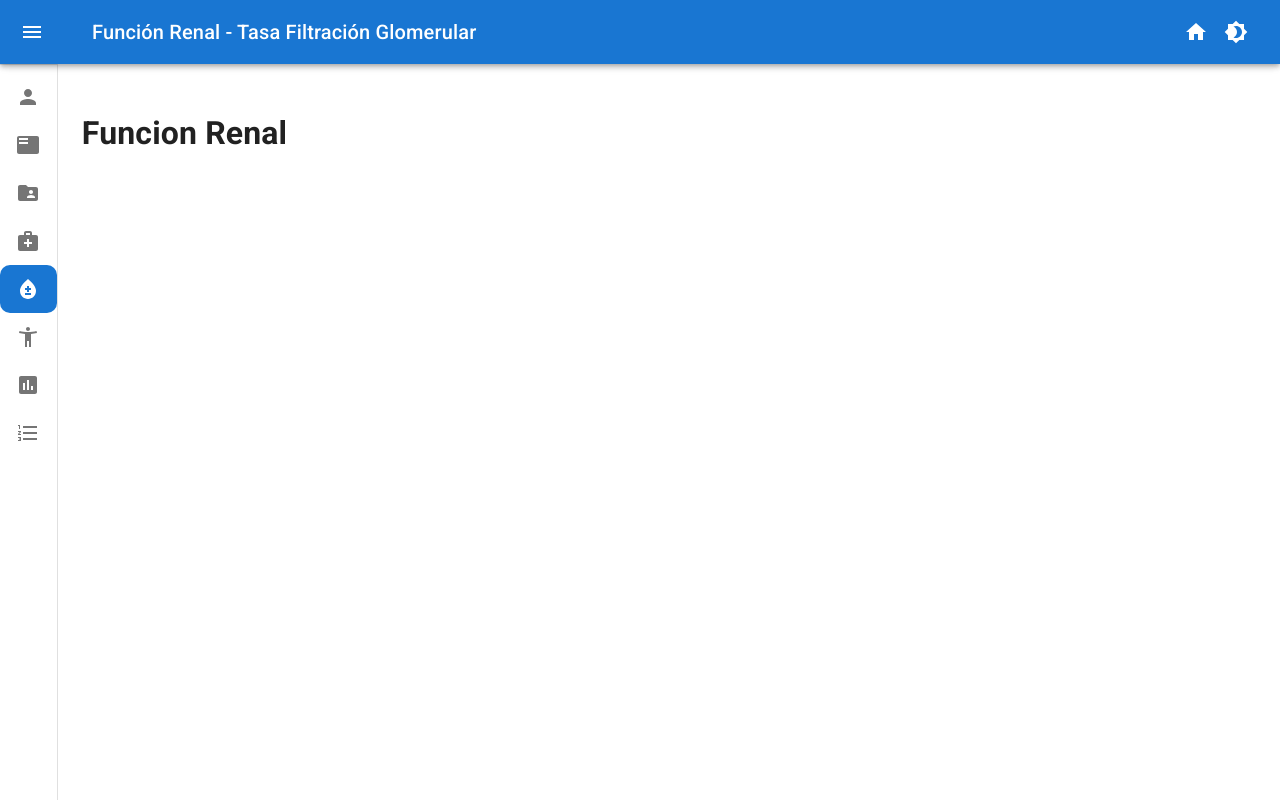
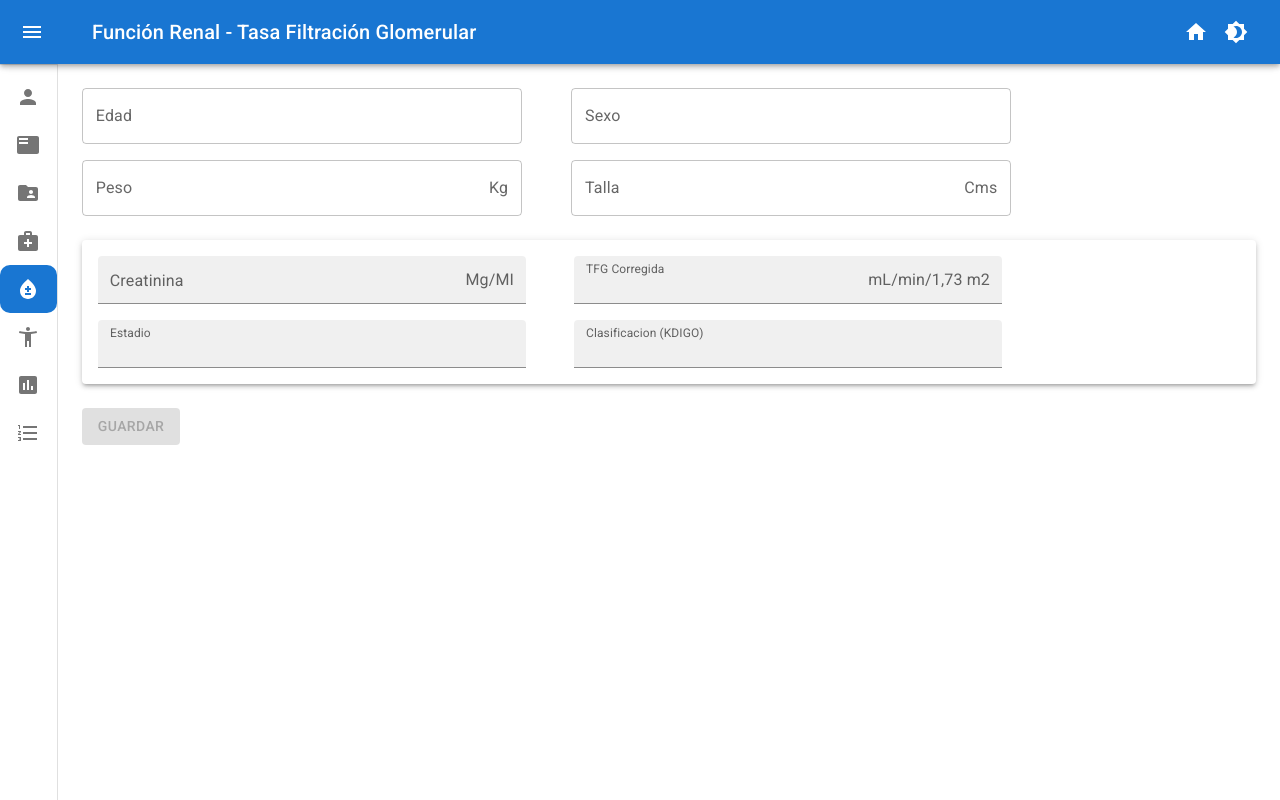
Before and after one commit to jairayafranco/medic-app-next, a Next.js app: page /panel/funcion-renal in a window 1280 px wide. Built offline with nearby package versions, Linux system fonts and the light colour scheme.

Commit message:
Agregado funcion renal

```diff
--- a/helpers/helpers.js
+++ b/helpers/helpers.js
@@ -1,5 +1,5 @@
 import axios from "axios";
-const validFields = ["datosBasicos", "anamnesis", "antecedentes", "signosVitales"];
+const validFields = ["datosBasicos", "anamnesis", "antecedentes", "signosVitales", "funcionRenal"];
 
 export const saveSessionStorageData = (field, data) => {
     const storage = window.sessionStorage.getItem("userData");
@@ -72,3 +72,12 @@ export const updatePaciente = async (currentUserData, newFormikValues, option) =
         return error;
     }
 }
+
+export function calculateAge(birthday) {
+    const birthDate = new Date(birthday).toLocaleDateString();
+    const birthday_arr = birthDate.split("/");
+    const birthday_date = new Date(birthday_arr[2], birthday_arr[1] - 1, birthday_arr[0]);
+    const ageDifMs = Date.now() - birthday_date.getTime();
+    const ageDate = new Date(ageDifMs);
+    return Math.abs(ageDate.getUTCFullYear() - 1970);
+}
--- a/pages/panel/funcion-renal.jsx
+++ b/pages/panel/funcion-renal.jsx
@@ -1,7 +1,123 @@
+import TextField from '@mui/material/TextField';
+import Button from '@mui/material/Button';
+import ButtonGroup from '@mui/material/ButtonGroup';
+import Grid from '@mui/material/Grid';
+import Paper from '@mui/material/Paper';
+import InputAdornment from '@mui/material/InputAdornment';
+import { useEffect } from 'react'
+import { useFormik } from 'formik';
+import { funcionRenalSchema } from '../../schemas/schemas';
+import { AppContext } from '../../context/AppContext';
+import { saveSessionStorageData, getSessionStorageData, updatePaciente, moduleCompleted, calculateAge } from '../../helpers/helpers';
+import axios from 'axios';
+
 export default function FuncionRenal() {
+    const { notifyHandler, backdropHandler } = AppContext();
+
+    useEffect(() => {
+        // const data = getSessionStorageData('funcionRenal');
+        // if (data) {
+        //     formik.setValues(data);
+        // }
+
+        const paciente = getSessionStorageData("");
+        if (paciente) {
+            const { fechaNacimiento, genero } = paciente.datosBasicos;
+            const { peso, talla } = paciente.signosVitales;
+            const edad = calculateAge(fechaNacimiento);
+
+            formik.setFieldValue('edad', edad);
+            formik.setFieldValue('sexo', genero);
+            formik.setFieldValue('peso', peso);
+            formik.setFieldValue('talla', talla);
+        }
+
+    }, []);
+
+    const campos = [
+        {
+            group: 1, fields: [
+                { name: 'Edad', property: 'edad', unit: '', readOnly: true, variant: 'outlined' },
+                { name: 'Sexo', property: 'sexo', unit: '', readOnly: true, variant: 'outlined' },
+                { name: 'Peso', property: 'peso', unit: 'Kg', readOnly: true, variant: 'outlined' },
+                { name: 'Talla', property: 'talla', unit: 'Cms', readOnly: true, variant: 'outlined' },
+            ]
+        },
+        {
+            group: 2, fields: [
+                { name: 'Creatinina', property: 'creatinina', unit: 'Mg/MI', variant: 'filled', size: 'small', type: "number" },
+                { name: 'TFG Corregida', property: 'tfgCorregida', unit: 'mL/min/1,73 m2', readOnly: true, size: 'small', shrink: true, variant: 'filled' },
+                { name: 'Estadio', property: 'estadio', unit: '', readOnly: true, size: 'small', shrink: true, variant: 'filled' },
+                { name: 'Clasificacion (KDIGO)', property: 'clasificacion', unit: '', readOnly: true, size: 'small', shrink: true, variant: 'filled' },
+            ]
+        },
+
+    ];
+
+    const formik = useFormik({
+        initialValues: {
+            ...campos.reduce((acc, curr) => {
+                curr.fields.forEach(field => {
+                    acc[field.property] = '';
+                });
+                return acc;
+            }, {})
+        },
+        validationSchema: funcionRenalSchema,
+        onSubmit: values => {
+            console.log(values);
+        }
+    });
+
     return (
-        <div>
-            <h1>Funcion Renal</h1>
-        </div>
+        <form style={{ display: 'flex', flexWrap: 'wrap', gap: "1.5em" }} onSubmit={formik.handleSubmit} autoComplete="off">
+            {campos.map((campo, index) => (
+                <Container key={index} group={campo.group}>
+                    {campos[index].fields.map((campo, index) => (
+                        <Grid item xs={12} md={5} key={index}>
+                            <TextField
+                                id={campo.name}
+                                name={campo.property}
+                                label={campo.name}
+                                value={formik.values[campo.property]}
+                                onChange={formik.handleChange}
+                                error={formik.touched[campo.property] && Boolean(formik.errors[campo.property])}
+                                helperText={formik.touched[campo.property] && formik.errors[campo.property]}
+                                InputProps={{
+                                    readOnly: campo.readOnly,
+                                    endAdornment: <InputAdornment position="end">{campo.unit}</InputAdornment>,
+                                }}
+                                size={campo.size}
+                                InputLabelProps={{
+                                    shrink: campo.shrink,
+                                }}
+                                style={{ width: '90%' }}
+                                variant={campo.variant}
+                                type={campo.type}
+                            />
+                        </Grid>
+                    ))}
+                </Container>
+            ))}
+            <Button variant="contained" color="primary" type="submit" disabled={!moduleCompleted("signosVitales")}>
+                Guardar
+            </Button>
+        </form>
     );
 }
+
+const Container = ({ group, children }) => {
+    return (
+        group === 1 ? (
+            <Grid container rowSpacing={2}>
+                {children}
+            </Grid>
+        ) : (
+            <Paper elevation={3} sx={{ p: 2, width: '100%' }}>
+                <Grid container rowSpacing={2}>
+                    {children}
+                </Grid>
+            </Paper>
+        )
+    );
+}
--- a/schemas/schemas.js
+++ b/schemas/schemas.js
@@ -58,7 +58,6 @@ export const antecedentesSchema = yup.object({
 export const signosVitalesSchema = yup.object({
     tensionArterialSistolica: yup.number().required("Tension Arterial Sistolica requerida"),
     tensionArterialDiastolica: yup.number().required("Tension Arterial Diastolica requerida"),
-    // tensionArterialMedia: yup.number().required("Tension Arterial Media requerida"),
     frecuenciaCardiaca: yup.number().required("Frecuencia Cardiaca requerida"),
     frecuenciaRespiratoria: yup.number().required("Frecuencia Respiratoria requerida"),
     saturacionO2: yup.number().required("Saturacion de O2 requerida"),
@@ -66,8 +65,8 @@ export const signosVitalesSchema = yup.object({
     pAbdominal: yup.number().required("P. Abdominal requerido"),
     peso: yup.number().required("Peso requerido"),
     talla: yup.number().required("Talla requerida"),
-    // imc: yup.number().required("Indice de Masa Corporal requerido"),
-    // interpretacion: yup.string().required("Interpretacion requerida"),
-    // pesoMinimo: yup.number().required("Peso Minimo requerido"),
-    // pesoMaximo: yup.number().required("Peso Maximo requerido"),
 });
+
+export const funcionRenalSchema = yup.object({
+    creatinina: yup.number().required("Creatinina requerida"),
+});
```
